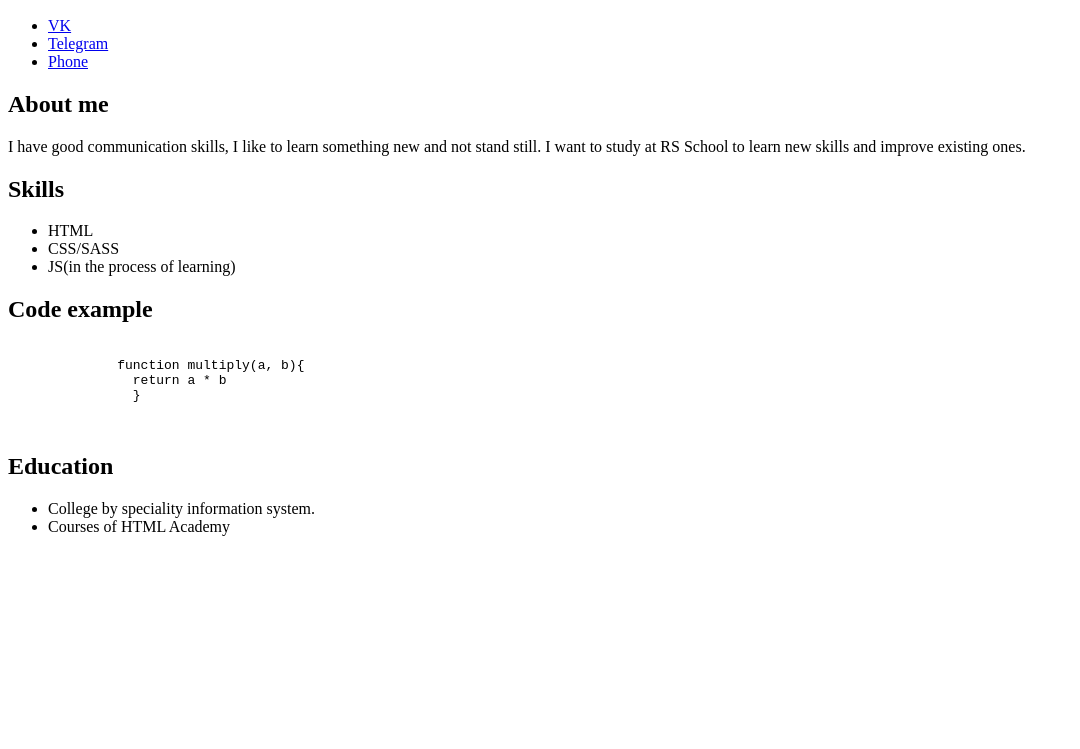
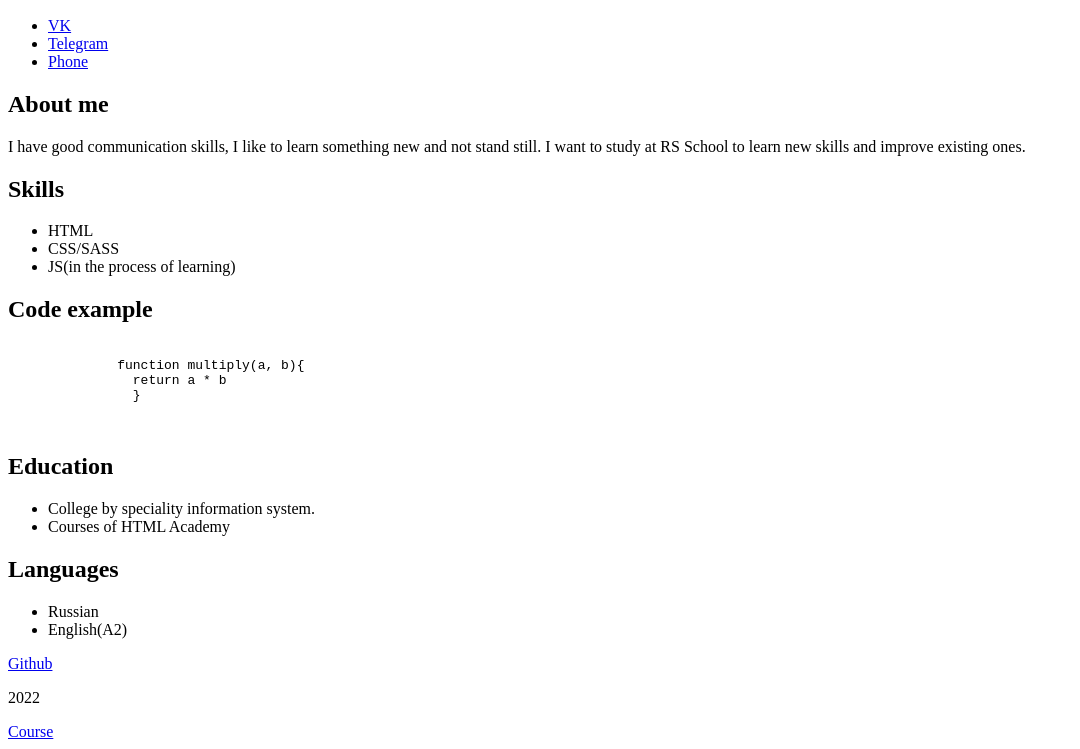
Before and after one commit to Svyatogorsky/rsschool-cv, a plain HTML site: page index.html in a window 1280 px wide. Shown: the part 234-983 px from the top of the page, without its empty margins (0-1080 px from the left). Before the commit the page ends 800 px from the top, so only its background shows below. Drawn offline with Linux system fonts and the light colour scheme.

Commit message:
feat: add footer

```diff
--- a/index.html
+++ b/index.html
@@ -103,7 +103,23 @@
           </ul>
         </div>
       </section>
+      <section class="languages">
+        <div class="languages__wrapper">
+          <h2 class="section-title">Languages</h2>
+          <ul class="languages__list">
+            <li class="languages__list-item">Russian</li>
+            <li class="languages__list-item">English(A2)</li>
+          </ul>
+        </div>
+      </section>
     </div>
   </main>
+  <footer class="main-footer">
+    <div class="main-footer__wrapper">
+      <a href="#" class="github-link">Github</a>
+      <p class="create-app">2022</p>
+      <a href="#" class="course-link">Course</a>
+    </div>
+  </footer>
 </body>
 </html>
```
